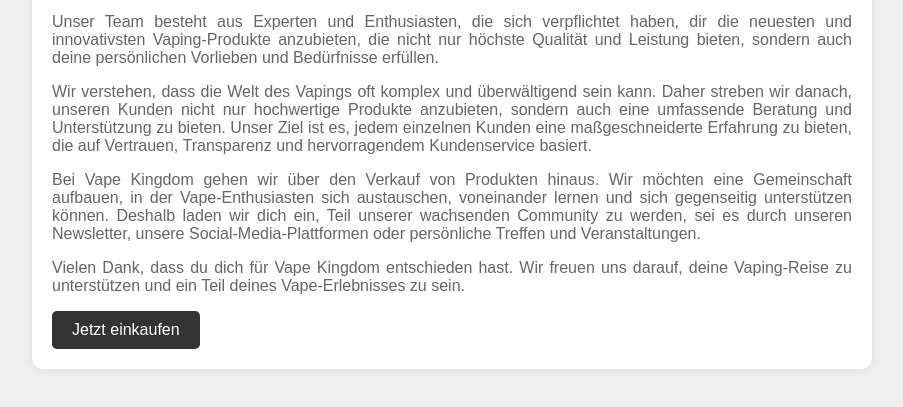
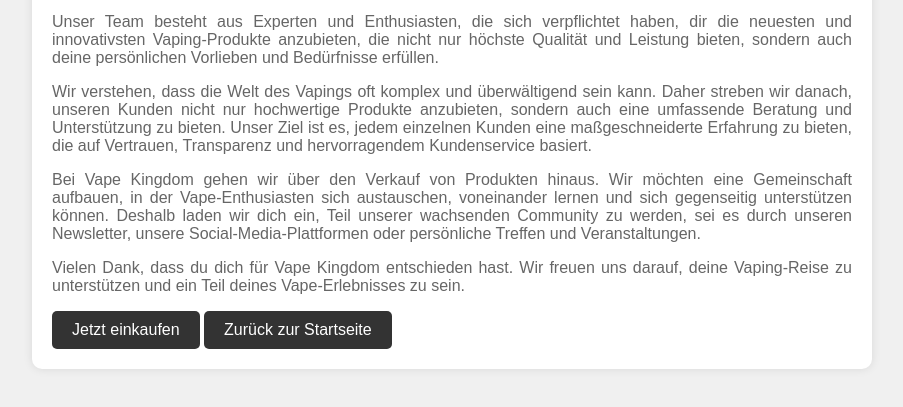
Before and after one commit to sn156675/Vapes, a plain HTML site: page Über uns.html in a window 1280 px wide. Shown: the part 157-564 px from the top of the page, without its empty margins (188-1091 px from the left). Drawn offline with Linux system fonts and the light colour scheme.

Commit message:
Kontakt.html,Produkte.html und Über uns.html überarbeitet

```diff
--- a/Über uns.html
+++ b/Über uns.html
@@ -68,6 +68,7 @@
     <p>Vielen Dank, dass du dich für Vape Kingdom entschieden hast. Wir freuen uns darauf, deine Vaping-Reise zu unterstützen und ein Teil deines Vape-Erlebnisses zu sein.</p>
 
     <a href="Produkte.html" class="cta-button">Jetzt einkaufen</a>
+    <a href="Startseite.html" class="cta-button">Zurück zur Startseite</a>
 </div>
 
 </body>
```
Also changed, not shown: Kontakt.html (+1 -0 lines), Produkte.html (+1 -0 lines).
